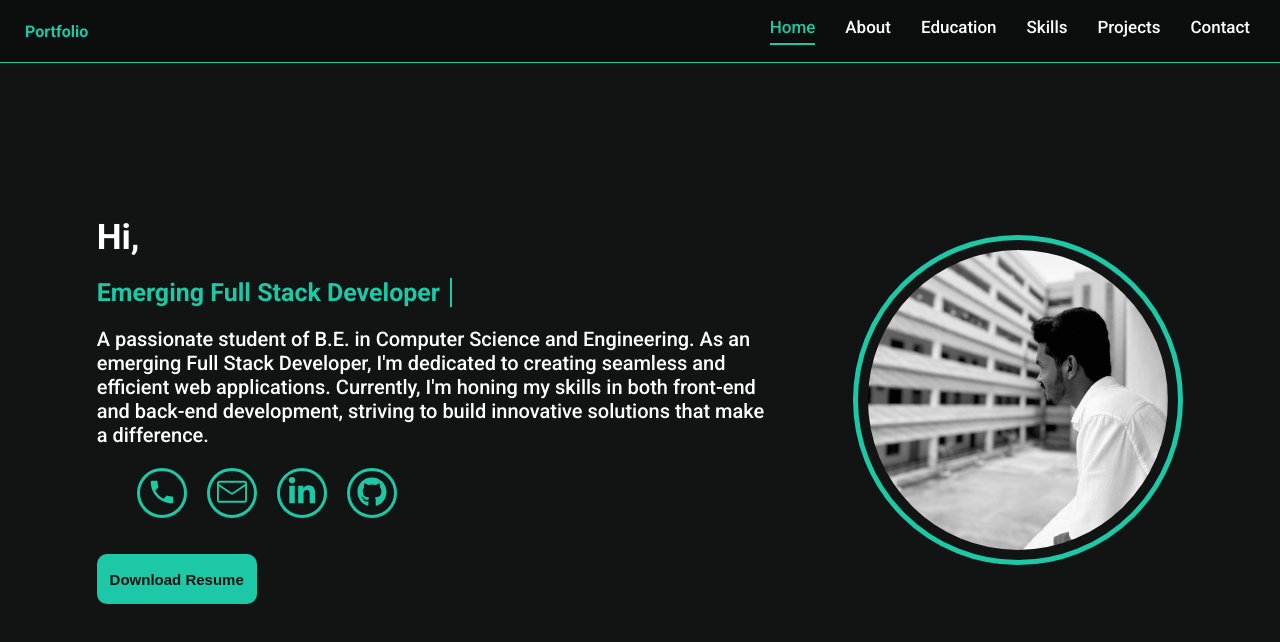
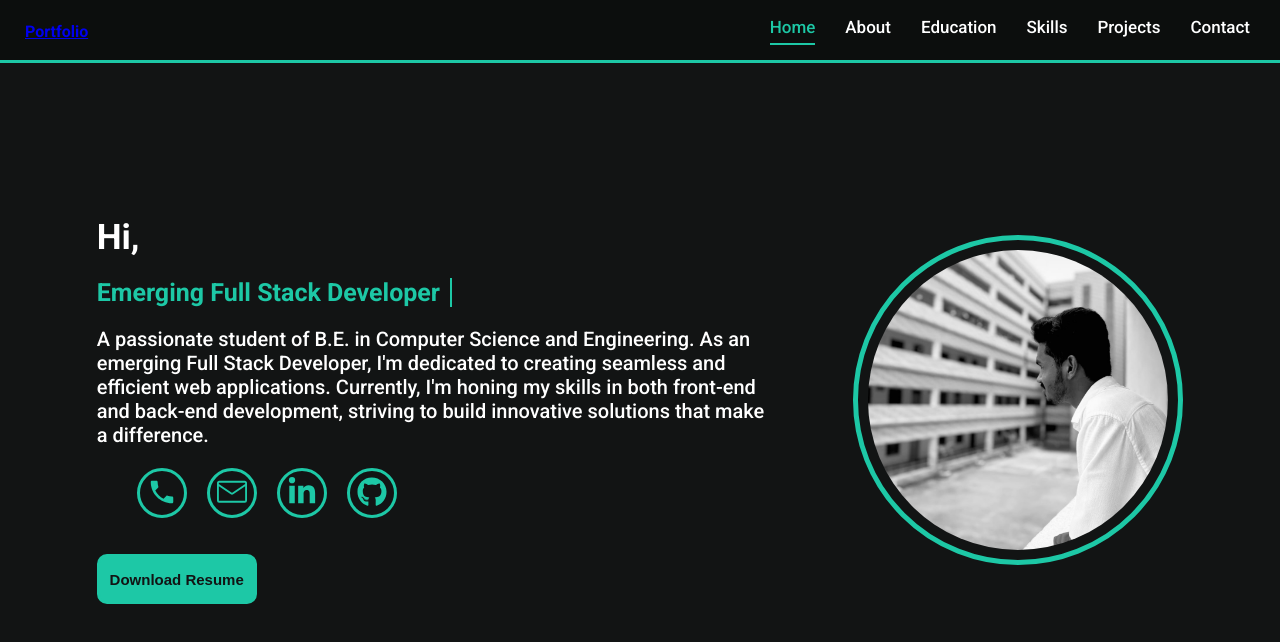
Before and after one commit to koushik523/My-Portfolio, a React (Vite) app: page / in a window 1280 px wide. Shown: the top 642 px of the page. Built offline with nearby package versions, Linux system fonts and the light colour scheme.

Commit message:
Update Navigation_bar.jsx

```diff
--- a/src/components/Navigation_bar.jsx
+++ b/src/components/Navigation_bar.jsx
@@ -22,7 +22,7 @@ const Navigation_bar = () => {
         <div className="line3"></div>
       </div>
       <div className="navbar-brand">
-        Portfolio
+        <NavLink to="/">Portfolio</NavLink>
       </div>
       <ul className={`nav-links ${navActive ? 'nav-active' : ''}`}>
         <li><NavLink exact="true" to="/" activeclassname="active" onClick={handleLinkClick}>Home</NavLink></li>
```
